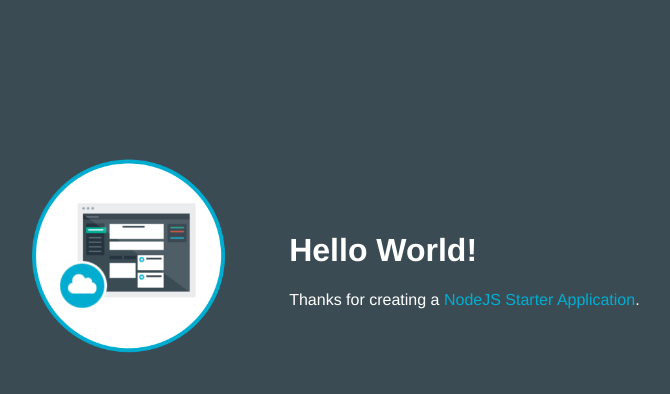
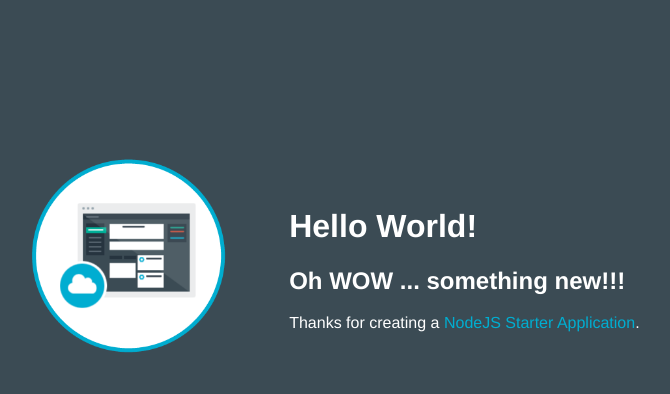
Before and after one commit to leogazevedo/lgaNode-1480010777512, a website: page public/index.html in a window 1280 px wide. Shown: the whole page, without its empty margins (253-923 px from the left). Drawn offline with Linux system fonts and the light colour scheme.

Commit message:
added text

```diff
--- a/public/index.html
+++ b/public/index.html
@@ -17,6 +17,7 @@
         </td>
         <td>
           <h1 id="message">Hello World!</h1>
+          <h2>Oh WOW ... something new!!!</h2>
           <p class='description'></p> Thanks for creating a <span class = "blue">NodeJS Starter Application</span>.
         </td>
       </tr>
```
Also changed, not shown: 1 other file.
